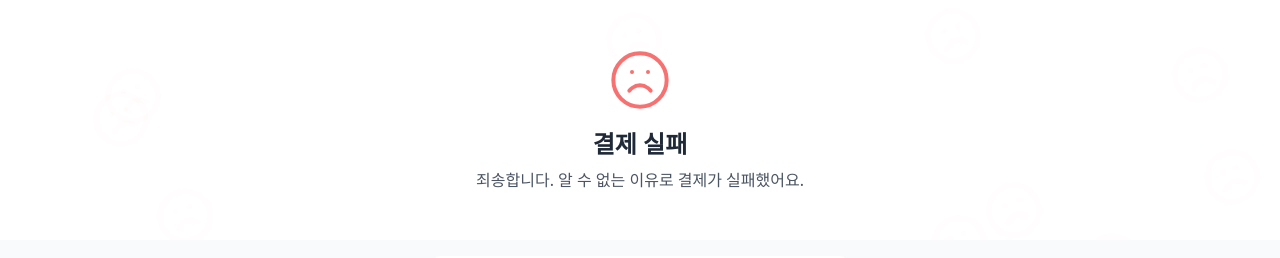
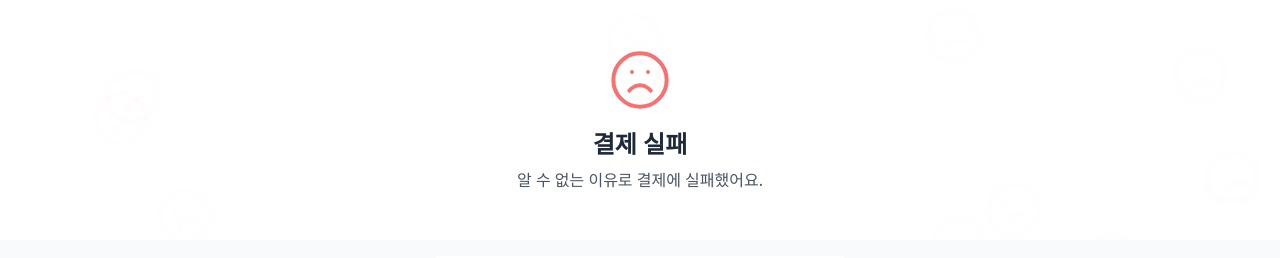
Before and after one commit to nooblette/when-life-gives-you-tangerines-app, a React (Create React App) app: page /fail in a window 1280 px wide. Shown: the top 258 px of the page. Built offline with nearby package versions, Linux system fonts and the light colour scheme.

Commit message:
feat : 에러 페이지 응답 메시지 수정

```diff
--- a/src/pages/FailPage.js
+++ b/src/pages/FailPage.js
@@ -5,6 +5,7 @@ import { useEffect, useState } from "react";
 function FailPage() {
   const [searchParams] = useSearchParams();
   const code = searchParams.get("code");
+  const errorMessage = searchParams.get("message") || "알 수 없는 이유로 결제에 실패했어요." ;
   const [loading, setLoading] = useState(true);
   const [failConfirmed, setFailConfirmed] = useState(false);
 
@@ -19,27 +20,6 @@ function FailPage() {
 
   const handleGoHome = () => {
     window.location.href = "/";
-  };
-
-  const getErrorMessage = (code) => {
-    switch (code) {
-      case "USER_CANCEL":
-        return "사용자가 결제를 취소했어요.";
-      case "PAY_PROCESS_FAILED":
-        return "결제 처리 중 오류가 발생했어요.";
-      case "INVALID_CARD":
-        return "유효하지 않은 카드 정보예요.";
-      case "INSUFFICIENT_FUNDS":
-        return "잔액이 부족해요.";
-      case "TIMEOUT":
-        return "응답 시간이 초과됐어요.";
-      case "INVALID_ORDER_DATA":
-        return "유효하지 않은 주문 정보예요.";
-      case "INVALID_PARAMS":
-        return "필수 결제 정보가 누락됐어요.";
-      default:
-        return "죄송합니다. 알 수 없는 이유로 결제가 실패했어요.";
-    }
   };
 
   return (
@@ -78,7 +58,7 @@ function FailPage() {
                   strokeWidth={1.5}
                 />
                 <h1 className="text-2xl font-bold text-gray-800">결제 실패</h1>
-                <p className="text-gray-600 mt-2">{getErrorMessage(code)}</p>
+                <p className="text-gray-600 mt-2">{errorMessage}</p>
               </div>
             </div>
           )}
```
